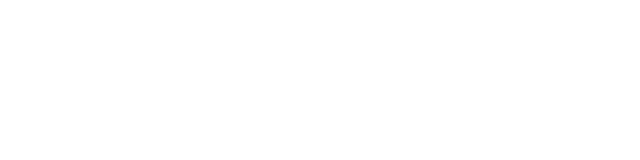
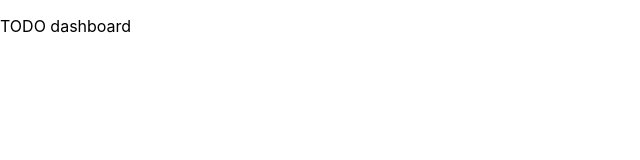
Before and after one commit to chingu-voyages/v12-bears-team-04, a React (Create React App) app in the folder betcha-frontend/: page /Dashboard in a window 1280 px wide. Shown: the top 160 px of the page, without its empty margins (0-640 px from the left). Built offline with nearby package versions, Linux system fonts and the light colour scheme.

Commit message:
wip dashboard

```diff
--- a/betcha-frontend/src/App.js
+++ b/betcha-frontend/src/App.js
@@ -2,6 +2,7 @@ import React from "react";
 import { BrowserRouter as Router, Route, Link } from "react-router-dom";
 import LandingPage from "./pages/LandingPage";
 import SignUp from "./pages/SignUp";
+import Dashboard from "./pages/Dashboard";
 
 function App() {
   return (
@@ -9,6 +10,7 @@ function App() {
       <div className="App">
         <Route exact path="/" component={LandingPage} />
         <Route path="/SignUp" component={SignUp} />
+        <Route path="/Dashboard" component={Dashboard} />
       </div>
     </Router>
   );
--- /dev/null
+++ b/betcha-frontend/src/pages/Dashboard.js
@@ -0,0 +1,3 @@
+import React from "react";
+
+export default () => <p>TODO dashboard</p>;
```
